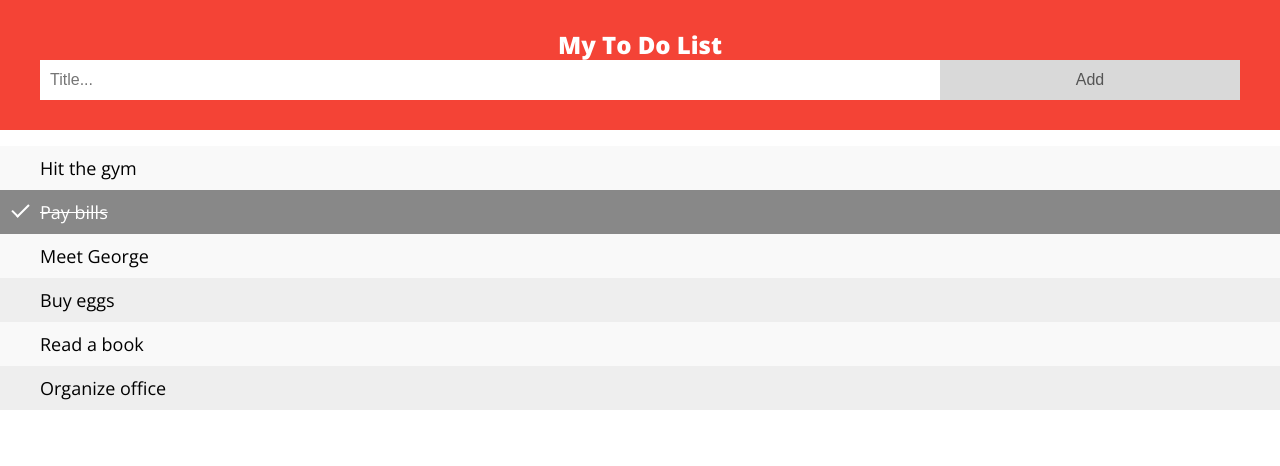
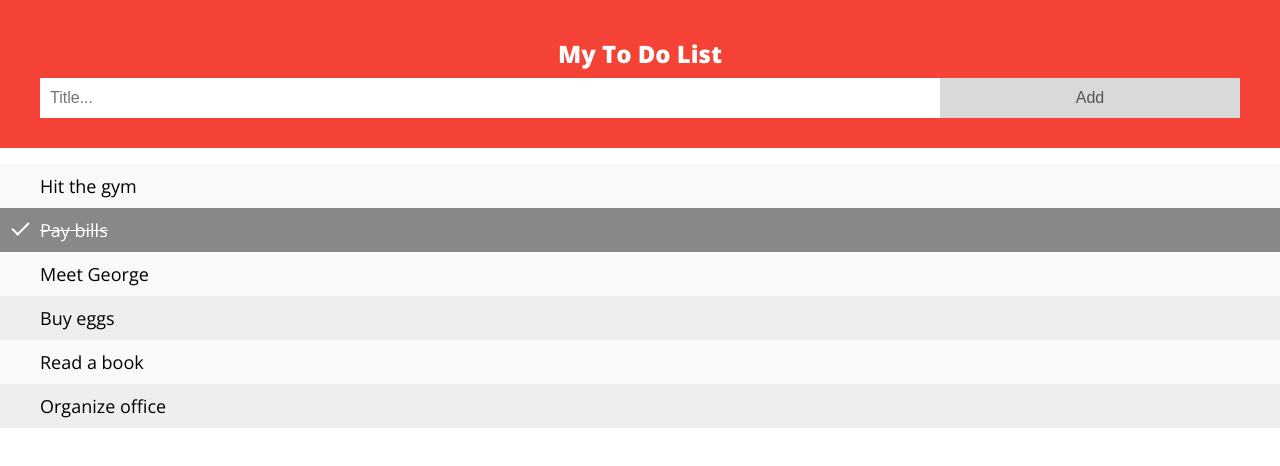
Before and after one commit to Hemant07/react-todoNew, a React (Create React App) app: page / in a window 1280 px wide. Shown: the top 466 px of the page. Built offline with nearby package versions, Linux system fonts and the light colour scheme.

Commit message:
2 files modified

```diff
--- a/src/header/todoheader.js
+++ b/src/header/todoheader.js
@@ -8,7 +8,7 @@ const HeaderTodo = () => {
   return (
     // <form id="myDIV" className="header" onClick={newElementHandler}>
     <form id="myDIV" className="header">
-      <h2 style={{ margin: '5px' }}>My To Do List</h2>
+      <h2>My To Do List</h2>
       <input type="text" id="myInput" placeholder="Title..." />
       <button type="submit" className="addBtn">
         Add
--- a/src/style.css
+++ b/src/style.css
@@ -13,7 +13,14 @@ h1,
 p {
   font-family: inherit;
 }
-
+h2 {
+  padding: 5px 0px;
+  margin: 0px;
+  display: flex;
+  justify-content: center;
+  line-height: 38px;
+  flex: 1 0 auto;
+}
 /* Include the padding and border in an element's total width and height */
 
 /* Remove margins and padding from the list */
```
